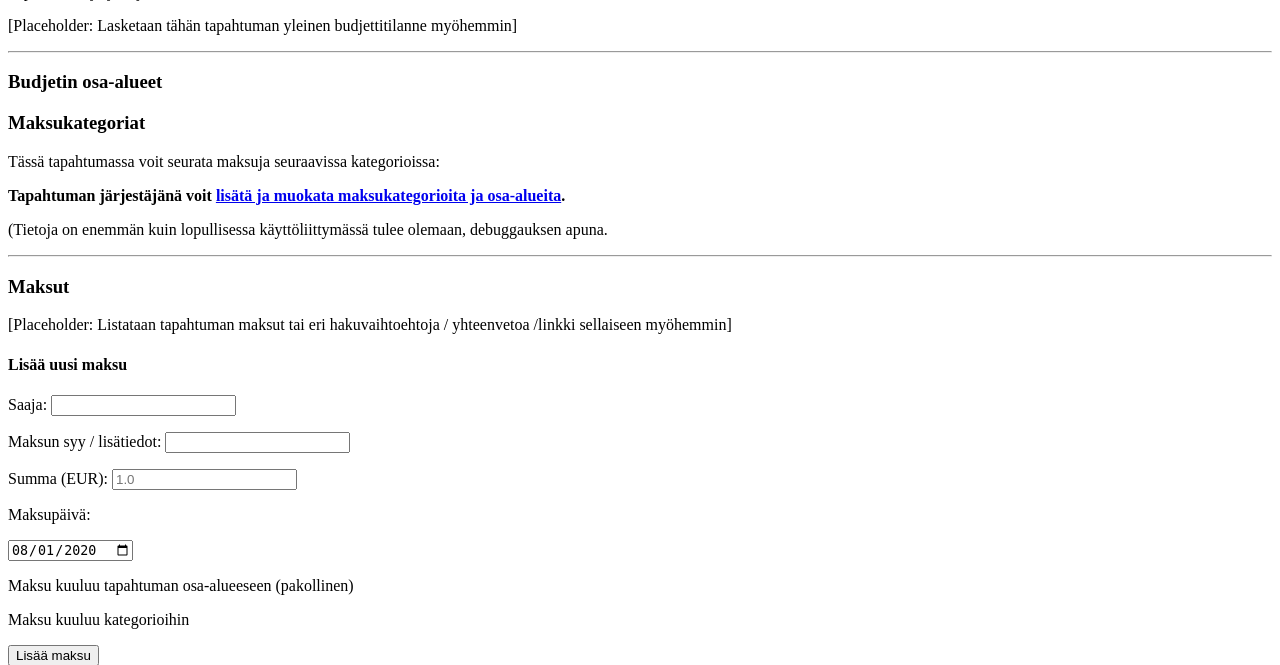
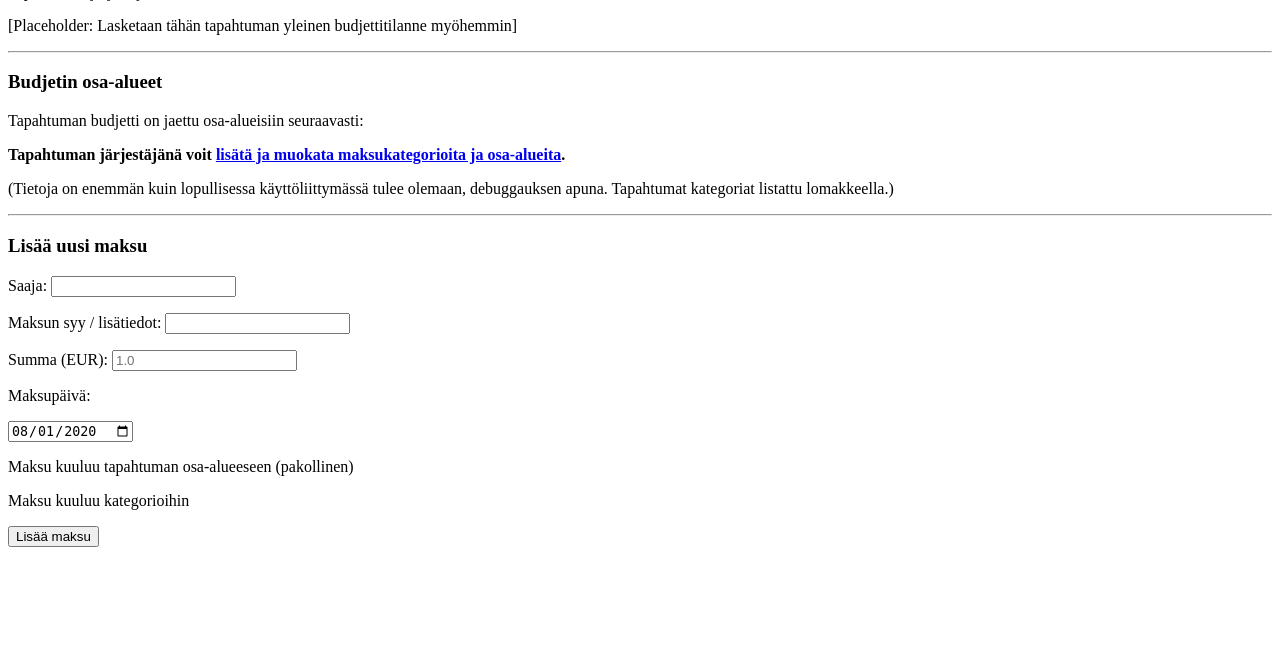
Before and after one commit to sallasal/Tapahtumabudjetti, a Flask app: template templates/project.html in a window 1280 px wide. Shown: the part 182-847 px from the top of the page. After the commit the page ends 729 px from the top, so only its background shows below. Run offline with Flask 2, Linux system fonts and the light colour scheme; the template is opened without the code that fills it, so the values that code supplies are empty.

Commit message:
Clean up project page (remove redundant stuff)

```diff
--- a/templates/project.html
+++ b/templates/project.html
@@ -7,29 +7,18 @@
 
 <hr>
 <h3>Budjetin osa-alueet</h3>
-
+<p>Tapahtuman budjetti on jaettu osa-alueisiin seuraavasti:</p>
 <ul>
   {% for subproject in subproject_list %}
     <li>{{ subproject[1] }}, budjetoitu {{ subproject[2] }} euroa. Osaprojektin tunniste {{ subproject[0] }}.</li>
   {% endfor %}
 </ul>
 
-<h3>Maksukategoriat</h3>
-
-<p>Tässä tapahtumassa voit seurata maksuja seuraavissa kategorioissa:</p>
-<ul>
-  {% for category in category_list %}
-    <li>{{ category[1] }} (kategorian tunniste {{ category[0] }}).</li>
-  {% endfor %}
-</ul>
-
 <strong>Tapahtuman järjestäjänä voit <a href="/editsubprojects/{{ project_information[0] }}">lisätä ja muokata maksukategorioita ja osa-alueita</a>.</strong>
-<p>(Tietoja on enemmän kuin lopullisessa käyttöliittymässä tulee olemaan, debuggauksen apuna.</p>
+<p>(Tietoja on enemmän kuin lopullisessa käyttöliittymässä tulee olemaan, debuggauksen apuna. Tapahtumat kategoriat listattu lomakkeella.)</p>
 
 <hr>
-<h3>Maksut</h3>
-<p>[Placeholder: Listataan tapahtuman maksut tai eri hakuvaihtoehtoja / yhteenvetoa /linkki sellaiseen myöhemmin]</p>
-<h4>Lisää uusi maksu</h4>
+<h3>Lisää uusi maksu</h3>
 <form action="/addpayment" method="POST">
 <input type="hidden" name="project_id" value="{{ project_information[0] }}" />
 <p>Saaja: <input type="text" name="recipient" /></p>
```
